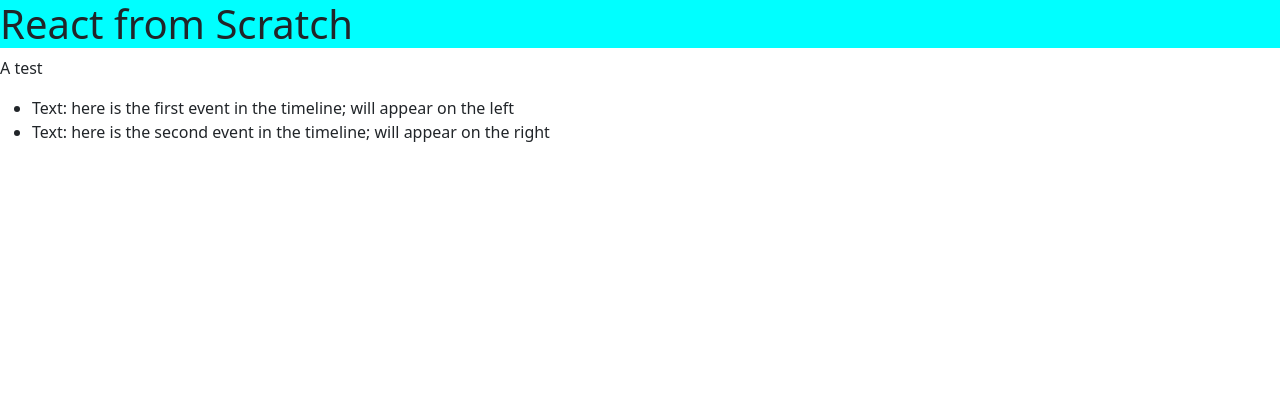
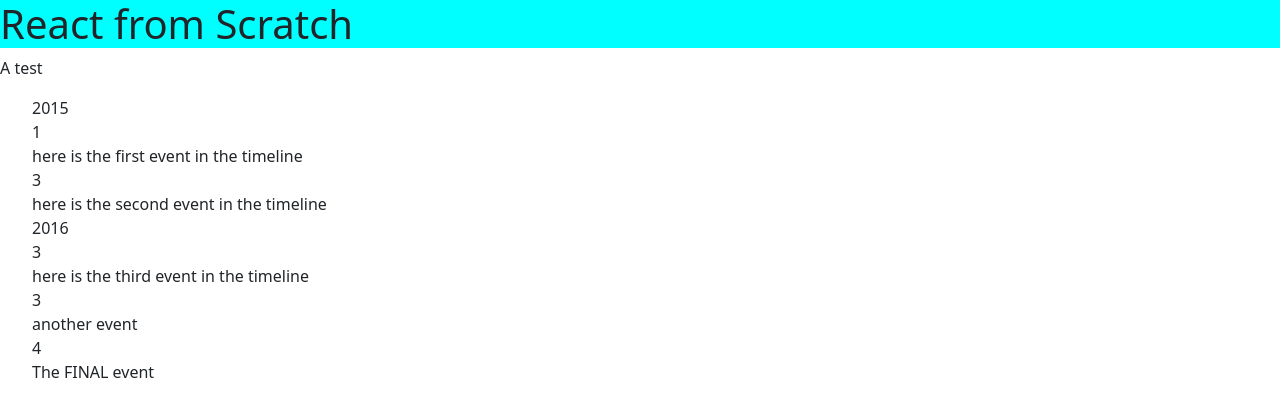
Before and after one commit to d-murphy/A-Timeline, a React app: page / in a window 1280 px wide. Shown: the top 416 px of the page. Built offline with nearby package versions, Linux system fonts and the light colour scheme.

Commit message:
added event divs

```diff
--- a/src/Data.tsx
+++ b/src/Data.tsx
@@ -2,8 +2,8 @@ const TIMELINE_DATA_SOURCE = 'mock'
 
 type TimelineEvent = {
     text: string,
-    position: number,
-    side: string
+    date: Date,
+    eventMarker?: string
 }
 
 const getTimeline = function (id:number) : TimelineEvent[] {
@@ -24,26 +24,38 @@ function getMockData(id:number) : TimelineEvent[] {
     const timelines: timelineLookup = {
         1: [
             {
-                side: 'left',
-                position: 1,
-                text: 'here is the first event in the timeline'
+                text: 'here is the first event in the timeline',
+                date: new Date('1/4/2015')
             },
             {
-                side: 'right',
-                position: 2,
-                text: 'here is the second event in the timeline'
+                text: 'here is the second event in the timeline',
+                date: new Date('3/4/2015')
+            },
+            {
+                text: 'here is the third event in the timeline',
+                date: new Date('3/4/2016')
+            },
+            {
+                text: 'another event',
+                date: new Date('3/10/2016')
+            },
+            {
+                text: 'The FINAL event',
+                date: new Date('4/10/2016')
             }
         ],
         2: [
             {
-                side: 'right',
-                position: 1,
-                text: 'In the beginning'
+                text: 'In the beginning',
+                date: new Date('1/4/2015')
             },
             {
-                side: 'right',
-                position: 2,
-                text: 'This is the second thing to take place.'
+                text: 'This is the second thing to take place.',
+                date: new Date('3/4/2015')
+            },
+            {
+                text: 'This is the second thing to take place.',
+                date: new Date('3/4/2016')
             }
         ]
     }
--- a/src/Timeline.tsx
+++ b/src/Timeline.tsx
@@ -7,10 +7,63 @@ type TimelineProps = {
 
 function Timeline(props:TimelineProps) {
     const timelineData = getTimeline(props.id);
-    const events = timelineData.map(el => {
-        return <li>Text: {el.text}; will appear on the {el.side}</li>
+    const groupByYear = manipTimelineData(timelineData);
+    console.log('checking1', groupByYear)
+    console.log('checking2', Object.values(groupByYear))
+    const events = Object.values(groupByYear).map((year:YearGroup) => {
+
+      return  <div className='year-section'>
+                <div className='year-heading'>
+                  {year.year}
+                </div>
+                <div className='years-events'>
+                  {
+                    year.events.map( (el:TimelineEvent, ind:number) => {
+                      let eventSectionNameWithSide:string = ind % 2 == 0 ? 'event-section-right' : 'event-section-left';
+                      return  <div key={`${year.year}-${ind}`} className={eventSectionNameWithSide}>
+                                <div className='event-marker'>{el.eventMarker ? <img className='event-marker-image' src={el.eventMarker}/> : <div className='event-marker-no-image'></div>}</div>
+                                <div className='event-header'>{el.date.getMonth()+1}</div>
+                                <div className='event-body'>{el.text}</div>
+                              </div>
+                  })}
+                </div>
+              </div>
+
+//        return <li key={ind}>Text: {el.text}; happened on  {el.date.getMonth()+1}/{el.date.getFullYear()}</li>
     })
     return <ul>{events}</ul>
 }
 
 export default Timeline
+
+type TimelineEvent = {
+  text: string,
+  date: Date,
+  eventMarker?: string
+}
+
+type GroupByYear = {
+  [index: number] : YearGroup;
+}
+
+type YearGroup = {
+  year: number,
+  events: TimelineEvent[]
+}
+
+
+function manipTimelineData(timelineData: TimelineEvent[]): GroupByYear{
+  timelineData = timelineData.sort((a,b) => a.date < b.date ? -1 : 1)
+  const groupByYear:GroupByYear = {};
+  timelineData.forEach(el => {
+    if(!groupByYear[el.date.getFullYear()]){
+      groupByYear[el.date.getFullYear()] = {
+        year: el.date.getFullYear(),
+        events: [el]
+      }
+    } else {
+      groupByYear[el.date.getFullYear()].events.push(el)
+    }
+  })
+  return groupByYear;
+}
```
Also changed, not shown: public/bundle.js.
